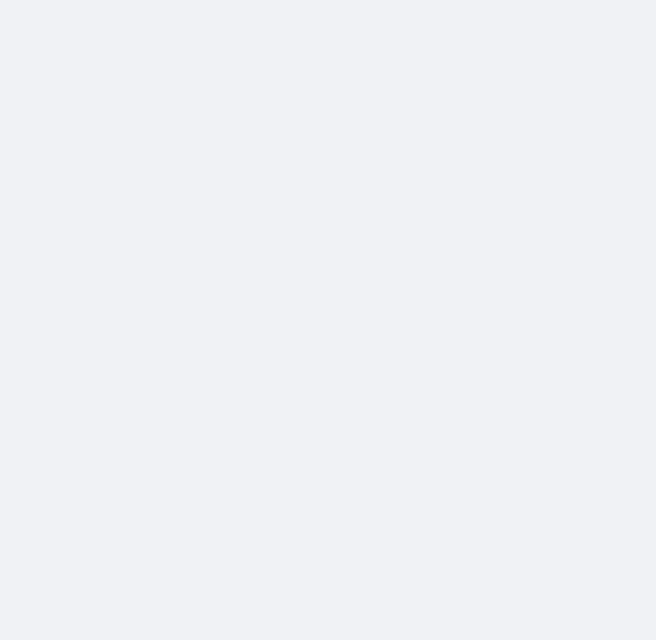
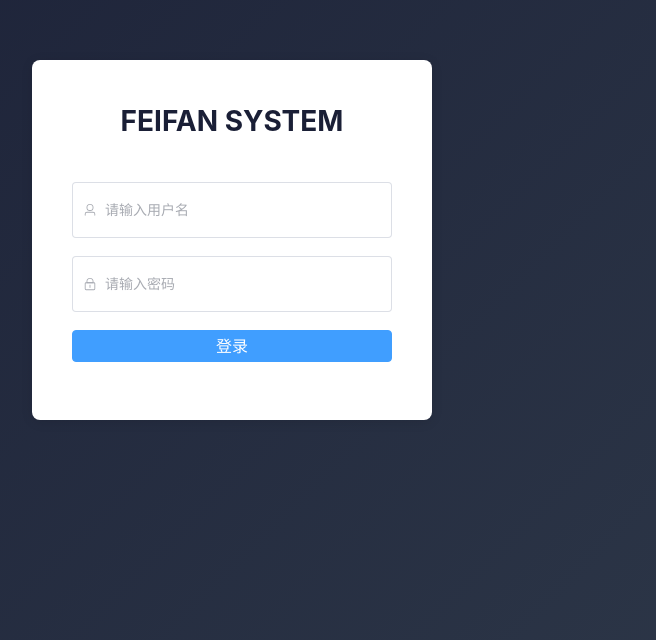
Before and after one commit to andyshihaozhang/VUE_Learning, a Vue app: page /login in a window 1280 px wide. Before the commit this address had no page. Shown: the part 160-800 px from the top of the page, without its empty margins (408-1064 px from the left). Built offline with nearby package versions, Linux system fonts and the light colour scheme.

Commit message:
增加登录界面以及相关接口

```diff
--- /dev/null
+++ b/src/api/loginApi.ts
@@ -0,0 +1,12 @@
+import { http } from '@/utils/http'
+
+import type { LoginParams, LoginResponse } from '@/types/business/login'
+import { type ApiResponse } from '@/types/business/common'
+
+export class LoginApi {
+    private static readonly BASE_URL = '/api/login'
+
+    static async login(params: LoginParams) {
+        return http.post<ApiResponse<LoginResponse>>(this.BASE_URL, params)
+    }
+}
--- a/src/main.ts
+++ b/src/main.ts
@@ -13,9 +13,8 @@ if (import.meta.env.DEV) {
 
 const pinia = createPinia()
 const app = createApp(App)
-
-app.use(ElementPlus)
-app.use(router)
-app.use(pinia)
+            .use(ElementPlus)
+            .use(pinia)
+            .use(router)
 
 app.mount('#app')
--- a/src/router/index.ts
+++ b/src/router/index.ts
@@ -1,8 +1,14 @@
 import { createRouter, createWebHistory } from 'vue-router'
 import type { RouteRecordRaw } from 'vue-router'
 import Layout from '../components/Layout.vue'
+import { useLoginStore } from '@/stores/loginStore'
 
 const routes: Array<RouteRecordRaw> = [
+  {
+    path: '/login',
+    name: 'Login',
+    component: () => import('@/views/Login.vue')
+  },
   {
     path: '/',
     component: Layout,
@@ -10,32 +16,32 @@ const routes: Array<RouteRecordRaw> = [
       {
         path: '',
         name: 'Home',
-        component: () => import('../views/Home.vue')
+        component: () => import('@/views/Home.vue')
       },
       {
         path: 'dashboard',
         name: 'Dashboard',
-        component: () => import('../views/Dashboard.vue')
+        component: () => import('@/views/Dashboard.vue')
       },
       {
         path: 'users',
         name: 'Users',
-        component: () => import('../views/Users.vue')
+        component: () => import('@/views/Users.vue')
       },
       {
         path: 'products',
         name: 'Products',
-        component: () => import('../views/Products.vue')
+        component: () => import('@/views/Products.vue')
       },
       {
         path: 'process',
         name: 'Process',
-        component: () => import('../views/Process.vue')
+        component: () => import('@/views/Process.vue')
       },
       {
         path: 'settings',
         name: 'Settings',
-        component: () => import('../views/Settings.vue')
+        component: () => import('@/views/Settings.vue')
       }
     ]
   }
@@ -46,4 +52,11 @@ const router = createRouter({
   routes
 })
 
+router.beforeEach(async (to, from) => {
+  const loginStore = useLoginStore()
+  if (!loginStore.isLoggedIn && to.name !== 'Login') {
+    return { name: 'Login' }
+  }
+})
+
 export default router
--- /dev/null
+++ b/src/stores/loginStore.ts
@@ -0,0 +1,25 @@
+import { defineStore } from 'pinia'
+import { ref } from 'vue'
+import type { LoginInfo, LoginParams } from '@/types/business/login'
+import { LoginApi } from '@/api/loginApi'
+
+
+export const useLoginStore = defineStore('login', () => {
+    const loginInfo = ref<LoginInfo | null>(null)
+    const isLoggedIn = ref(false)
+
+    const login = async (phone: string, password: string) => {
+        try {
+            const params: LoginParams = { phone, password }
+            const response = await LoginApi.login(params)
+            if (response?.data?.data) {
+                loginInfo.value = response.data.data
+                isLoggedIn.value = true
+            }
+        } catch (error) {
+            console.error('请求异常', error)
+        }
+    }
+
+    return { loginInfo, isLoggedIn, login }
+})
--- a/src/types/business/common.ts
+++ b/src/types/business/common.ts
@@ -17,4 +17,4 @@ export interface ApiResponse<T = any> {
     code: number;
     data: T;
     message: string;
-  }
+}
--- /dev/null
+++ b/src/types/business/login.ts
@@ -0,0 +1,24 @@
+export interface LoginInfo {
+    userId: number
+    username: string
+    password: string
+    phone: string
+    status: number
+    role: string
+    token: string
+}
+
+export interface LoginParams {
+    phone: string
+    password: string
+}
+
+export interface LoginResponse {
+    userId: number
+    username: string
+    password: string
+    phone: string
+    status: number
+    role: string
+    token: string
+}
--- /dev/null
+++ b/src/views/Login.vue
@@ -0,0 +1,153 @@
+<template>
+  <div class="login-container">
+    <div class="login-box">
+      <div class="login-header">
+        <h2>FEIFAN SYSTEM</h2>
+      </div>
+
+      <el-form
+        ref="loginFormRef"
+        :model="loginForm"
+        :rules="loginRules"
+        class="login-form"
+        @keyup.enter="handleLogin"
+      >
+        <el-form-item prop="username">
+          <el-input
+            v-model="loginForm.username"
+            placeholder="请输入用户名"
+            :prefix-icon="User"
+          />
+        </el-form-item>
+
+        <el-form-item prop="password">
+          <el-input
+            v-model="loginForm.password"
+            type="password"
+            placeholder="请输入密码"
+            :prefix-icon="Lock"
+            show-password
+          />
+        </el-form-item>
+
+        <el-form-item>
+          <el-button
+            :loading="loading"
+            type="primary"
+            class="login-button"
+            @click="handleLogin"
+          >
+            登录
+          </el-button>
+        </el-form-item>
+      </el-form>
+    </div>
+  </div>
+</template>
+
+<script setup lang="ts">
+import { ref, reactive } from 'vue'
+import { useRouter } from 'vue-router'
+import { User, Lock } from '@element-plus/icons-vue'
+import type { FormInstance, FormRules } from 'element-plus'
+import { useLoginStore } from '@/stores/loginStore'
+import { ElMessage } from 'element-plus'
+const router = useRouter()
+const loginFormRef = ref<FormInstance>()
+const loading = ref(false)
+const loginStore = useLoginStore()
+
+// 登录表单数据
+const loginForm = reactive({
+  username: '',
+  password: ''
+})
+
+// 表单验证规则
+const loginRules: FormRules = {
+  username: [
+    { required: true, message: '请输入用户名', trigger: 'blur' },
+    { min: 3, max: 20, message: '长度在 3 到 20 个字符', trigger: 'blur' }
+  ],
+  password: [
+    { required: true, message: '请输入密码', trigger: 'blur' },
+    { min: 6, max: 20, message: '长度在 6 到 20 个字符', trigger: 'blur' }
+  ]
+}
+
+// 处理登录
+const handleLogin = async () => {
+  if (!loginFormRef.value) return
+
+  try {
+    await loginFormRef.value.validate()
+    loading.value = true
+
+    loginStore.login(loginForm.username, loginForm.password)
+
+  } catch (error) {
+    console.error('登录失败:', error)
+    ElMessage.error('登录失败')
+  }
+
+  ElMessage.success('登录成功')
+  router.push({ name: 'Home' })
+}
+</script>
+
+<style scoped>
+.login-container {
+  min-height: 100vh;
+  display: flex;
+  justify-content: center;
+  align-items: center;
+  background: linear-gradient(135deg, #1a1f36 0%, #2d3748 100%);
+}
+
+.login-box {
+  width: 400px;
+  padding: 40px;
+  background: white;
+  border-radius: 8px;
+  box-shadow: 0 2px 12px 0 rgba(0, 0, 0, 0.1);
+}
+
+.login-header {
+  text-align: center;
+  margin-bottom: 40px;
+}
+
+.login-header h2 {
+  font-size: 28px;
+  color: #1a1f36;
+  margin: 0 0 10px 0;
+}
+
+.login-header p {
+  font-size: 14px;
+  color: #666;
+  margin: 0;
+}
+
+.login-form {
+  margin-top: 20px;
+}
+
+.login-button {
+  width: 100%;
+  padding: 12px 20px;
+  font-size: 16px;
+}
+
+:deep(.el-input__wrapper) {
+  padding: 8px 11px;
+}
+
+:deep(.el-input__inner) {
+  height: 40px;
+}
+
+:deep(.el-form-item__error) {
+  padding-top: 4px;
+}
+</style>
```
